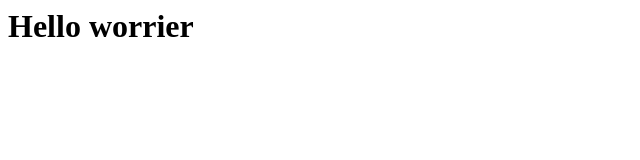
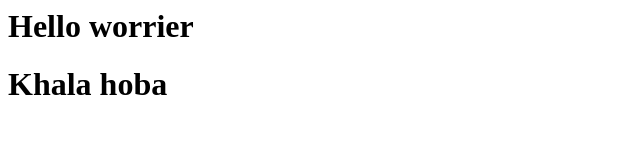
Before and after one commit to Kushagra-Mishraz/localRepo, a plain HTML site: page index.html in a window 1280 px wide. Shown: the whole page, without its empty margins (0-640 px from the left). Drawn offline with Linux system fonts and the light colour scheme.

Commit message:
mai kyu batau

```diff
--- a/index.html
+++ b/index.html
@@ -1 +1,2 @@
 <h1>Hello worrier</h1>
+<h1>Khala hoba</h1>
```
